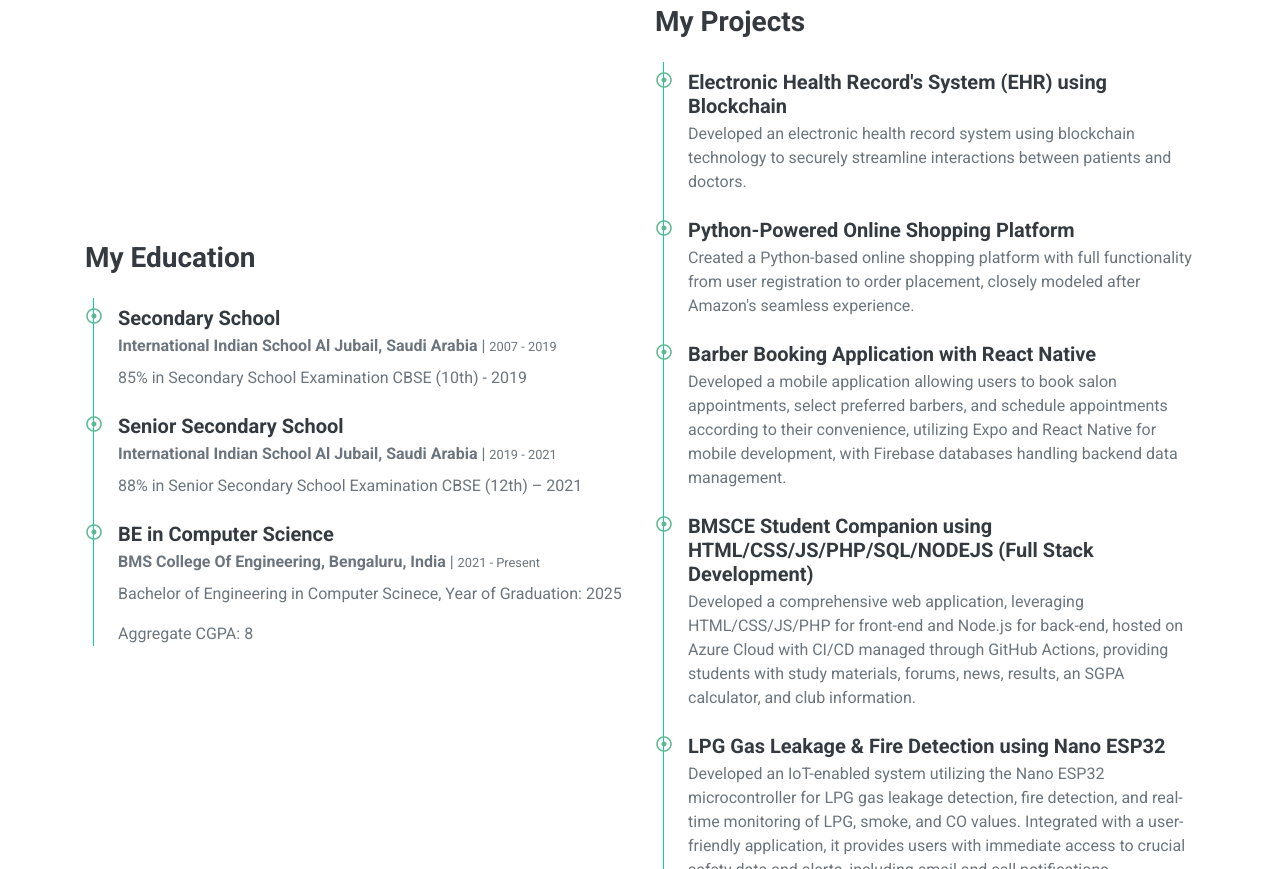
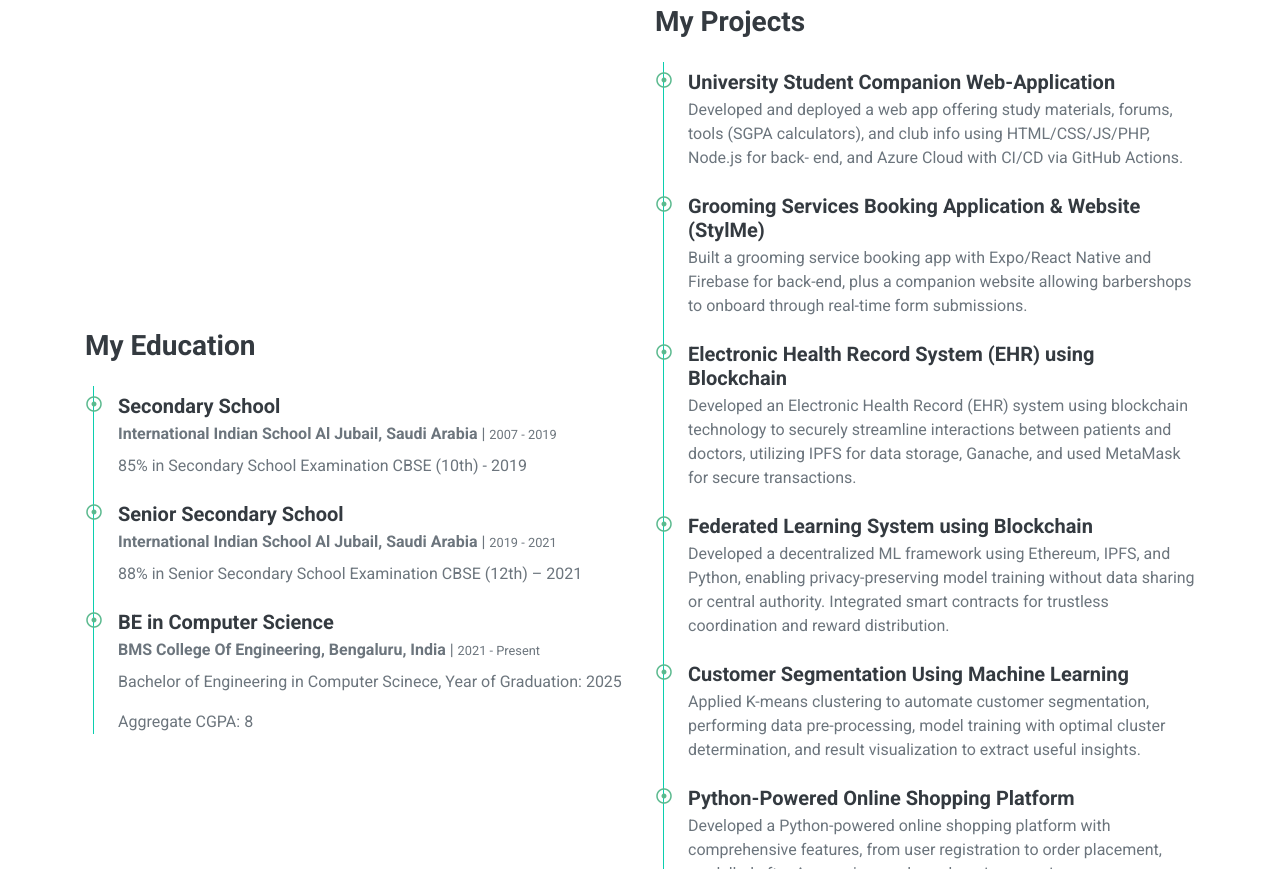
Before and after one commit to zayd77/zayd77.github.io, a plain HTML site: page index.html in a window 1280 px wide. Shown: the part 1931-2800 px from the top of the page. Drawn offline with nearby package versions, Linux system fonts and the light colour scheme.

Commit message:
Update index.html

```diff
--- a/index.html
+++ b/index.html
@@ -134,29 +134,54 @@
 
                         <div class="position-relative mb-4">
                             <i class="far fa-dot-circle text-primary position-absolute" style="top: 2px; left: -32px;"></i>
-                            <h5 class="font-weight-bold mb-1">Electronic Health Record's System (EHR) using Blockchain</h5>
-                            <p>Developed an electronic health record system using blockchain technology to securely
-                                streamline interactions between patients and doctors.</p>
+                            <h5 class="font-weight-bold mb-1">University Student Companion Web-Application</h5>
+                            <p>Developed and deployed a web app offering study
+materials, forums, tools (SGPA calculators), and club info using HTML/CSS/JS/PHP, Node.js for back-
+end, and Azure Cloud with CI/CD via GitHub Actions.</p>
                         </div>
 
                         <div class="position-relative mb-4">
                             <i class="far fa-dot-circle text-primary position-absolute" style="top: 2px; left: -32px;"></i>
-                            <h5 class="font-weight-bold mb-1">Python-Powered Online Shopping Platform</h5>
-                            <p>Created a Python-based online shopping platform with full functionality from user registration to order placement, closely modeled after Amazon's seamless experience.
+                            <h5 class="font-weight-bold mb-1">Grooming Services Booking Application & Website (StylMe)</h5>
+                            <p>Built a grooming service booking app
+with Expo/React Native and Firebase for back-end, plus a companion website allowing barbershops
+to onboard through real-time form submissions.
                             </p>
                         </div>
 
                         <div class="position-relative mb-4">
                             <i class="far fa-dot-circle text-primary position-absolute" style="top: 2px; left: -32px;"></i>
-                            <h5 class="font-weight-bold mb-1">Barber Booking Application with React Native
+                            <h5 class="font-weight-bold mb-1">Electronic Health Record System (EHR) using Blockchain
                             </h5>
-                            <p>Developed a mobile application allowing users to book salon appointments, select preferred barbers, and schedule appointments according to their convenience, utilizing Expo and React Native for mobile development, with Firebase databases handling backend data management.</p>
+                            <p>Developed an Electronic Health Record
+(EHR) system using blockchain technology to securely streamline interactions between patients and
+doctors, utilizing IPFS for data storage, Ganache, and used MetaMask for secure transactions.</p>
                         </div>
 
                         <div class="position-relative mb-4">
                             <i class="far fa-dot-circle text-primary position-absolute" style="top: 2px; left: -32px;"></i>
-                            <h5 class="font-weight-bold mb-1">BMSCE Student Companion using HTML/CSS/JS/PHP/SQL/NODEJS (Full Stack Development)</h5>
-                            <p>Developed a comprehensive web application, leveraging HTML/CSS/JS/PHP for front-end and Node.js for back-end, hosted on Azure Cloud with CI/CD managed through GitHub Actions, providing students with study materials, forums, news, results, an SGPA calculator, and club information.</p>
+                            <h5 class="font-weight-bold mb-1">Federated Learning System using Blockchain</h5>
+                            <p>Developed a decentralized ML framework using
+Ethereum, IPFS, and Python, enabling privacy-preserving model training without data sharing or
+central authority. Integrated smart contracts for trustless coordination and reward distribution.</p>
+                        </div>
+
+                        <div class="position-relative mb-4">
+                            <i class="far fa-dot-circle text-primary position-absolute" style="top: 2px; left: -32px;"></i>
+                            <h5 class="font-weight-bold mb-1">Customer Segmentation Using Machine Learning
+                            </h5>
+                            <p>Applied K-means clustering to automate
+customer segmentation, performing data pre-processing, model training with optimal cluster
+determination, and result visualization to extract useful insights.</p>
+                        </div>
+
+                        <div class="position-relative mb-4">
+                            <i class="far fa-dot-circle text-primary position-absolute" style="top: 2px; left: -32px;"></i>
+                            <h5 class="font-weight-bold mb-1">Python-Powered Online Shopping Platform
+                            </h5>
+                            <p>Developed a Python-powered online shopping
+platform with comprehensive features, from user registration to order placement, modelled after
+Amazon's seamless shopping experience.</p>
                         </div>
 
 
```
